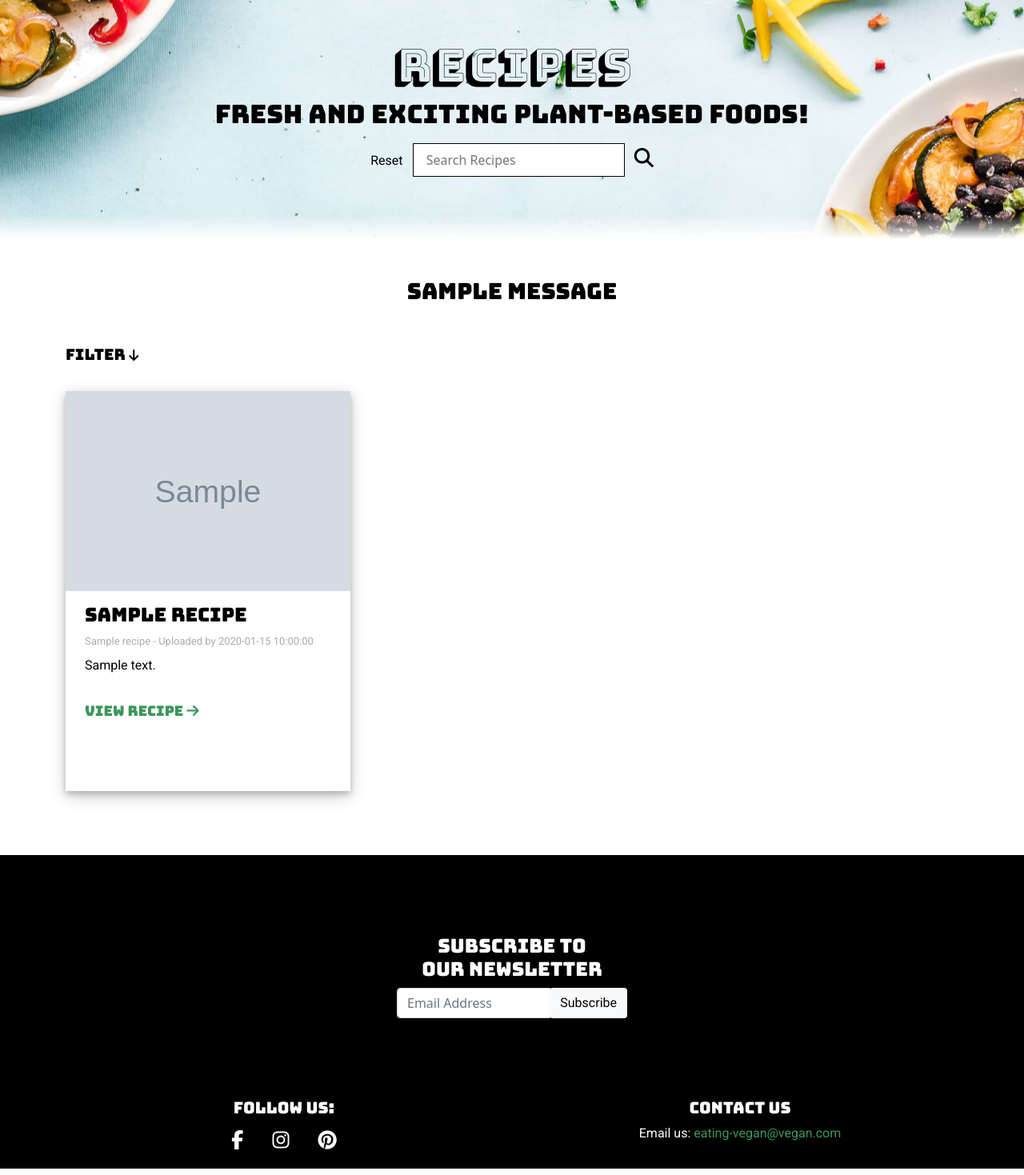
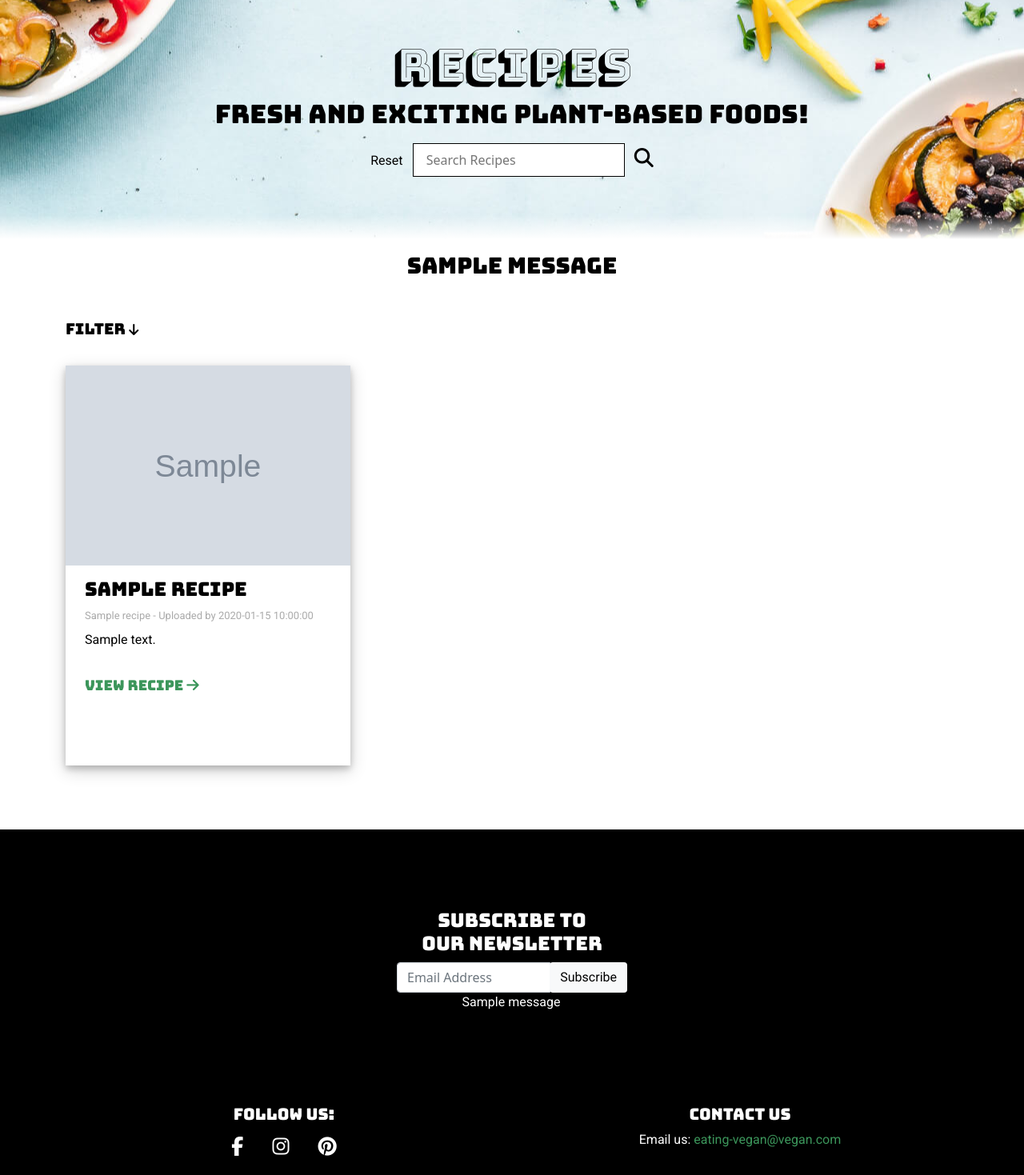
Before and after one commit to Alicepinch/everything-vegan, a Flask app: page /recipes in a window 1280 px wide. Shown: the part 59-1528 px from the top of the page at 80% size. Run offline with Flask 2, Linux system fonts and the light colour scheme; grey boxes marked "Sample" are stand-in pictures; one stand-in notice (Sample message) is shown; a database or web service that is not in the repository returns one stand-in record (values such as "Sample title"); some libraries are stand-ins or nearby versions.

Commit message:
Message added for subscribe

```diff
--- a/app.py
+++ b/app.py
@@ -378,17 +378,15 @@ def subscribe_user():
 
     existing_sub = subscribers_data.find_one(
             {"subscriber_email": request.form.get("sub_email")})
-
     if existing_sub:
         flash("Already Subscribed!")
-        return redirect(request.referrer + "#subscribe")
-
+        return redirect(request.referrer + "#message")
     subscribe = {
         "subscriber_email": request.form.get("sub_email"),
         }
     subscribers_data.insert_one(subscribe)
-    flash("Thank you for subscribing!")
-    return redirect(request.referrer)
+    flash("Thank you for subscribing! 😊")
+    return redirect(request.referrer + "#message")
 
 
 # Error Pages #
--- a/templates/base.html
+++ b/templates/base.html
@@ -5,10 +5,7 @@
     <meta charset="UTF-8">
     <meta name="viewport" content="width=device-width, initial-scale=1.0">
     <meta name="description" content="Eating Vegan Website" />
-    <meta
-      name="keywords"
-      content="Vegan, Recipes, Share, Food, Breakfast, Lunch, Dinner, Desserts"
-    />
+    <meta name="keywords" content="Vegan, Recipes, Share, Food, Breakfast, Lunch, Dinner, Desserts" />
     {% block styles %}
     <!---- Font awsome ---->
     <script src="https://kit.fontawesome.com/5342af2812.js" crossorigin="anonymous"></script>
@@ -17,7 +14,7 @@
         integrity="sha384-BmbxuPwQa2lc/FVzBcNJ7UAyJxM6wuqIj61tLrc4wSX0szH/Ev+nYRRuWlolflfl" crossorigin="anonymous">
     <!---- Own Stylesheet ---->
     <link rel="stylesheet" href="{{url_for('static', filename = 'css/style.css')}}" type="text/css">
-    <link rel="icon" href="{{url_for('static', filename = 'images/favicon.ico')}}"/>
+    <link rel="icon" href="{{url_for('static', filename = 'images/favicon.ico')}}" />
     {% endblock %}
     <title>{% block title %}{% endblock %} Eating Vegan</title>
 </head>
@@ -84,7 +81,17 @@
                         <div class="input-group-append">
                             <button class="btn btn-subscription" type="submit">Subscribe</button>
                         </div>
+                        <div class="col-12">
+                            {% with messages = get_flashed_messages() %}
+                            {% if messages %}
+                            {% for message in messages %}
+                            <p class="text-center" id="message">{{ message }}</p>
+                            {% endfor %}
+                            {% endif %}
+                            {% endwith %}
+                        </div>
                     </form>
+
                 </div>
             </div>
         </div>
--- a/templates/index.html
+++ b/templates/index.html
@@ -1,5 +1,7 @@
 {% extends "base.html" %}
 {% block content %}
+
+
 
 <!--- Hero Image -->
 
@@ -72,7 +74,6 @@
                 <h3>Create & Share</h3>
                 <p>Easily create and store all your favourite recipes in one place! Create amazing new recipe's and save them so you can view it easily whenever you want. Share with others to enjoy as well.</p>
             </div>
-
         </div>
     </div>
 </section>
--- a/templates/recipe.html
+++ b/templates/recipe.html
@@ -20,8 +20,6 @@
             {% endfor %}
         {% endif %}
     {% endwith %}
-
-
 
 <!---Recipe Image--->
 
--- a/templates/recipes.html
+++ b/templates/recipes.html
@@ -26,10 +26,11 @@
     {% with messages = get_flashed_messages() %}
         {% if messages %}
             {% for message in messages %}
-<h3 class="text-center pt-5">{{ message }}</h3>
+            <h3 class="text-center pt-3">{{ message }}</h3>
             {% endfor %}
         {% endif %}
     {% endwith %}
+
 
 <!---All recipes--->
 
```
Also changed, not shown: static/js/script.js (line endings or trailing spaces). Lines whose indentation alone changed are shown as unchanged.
